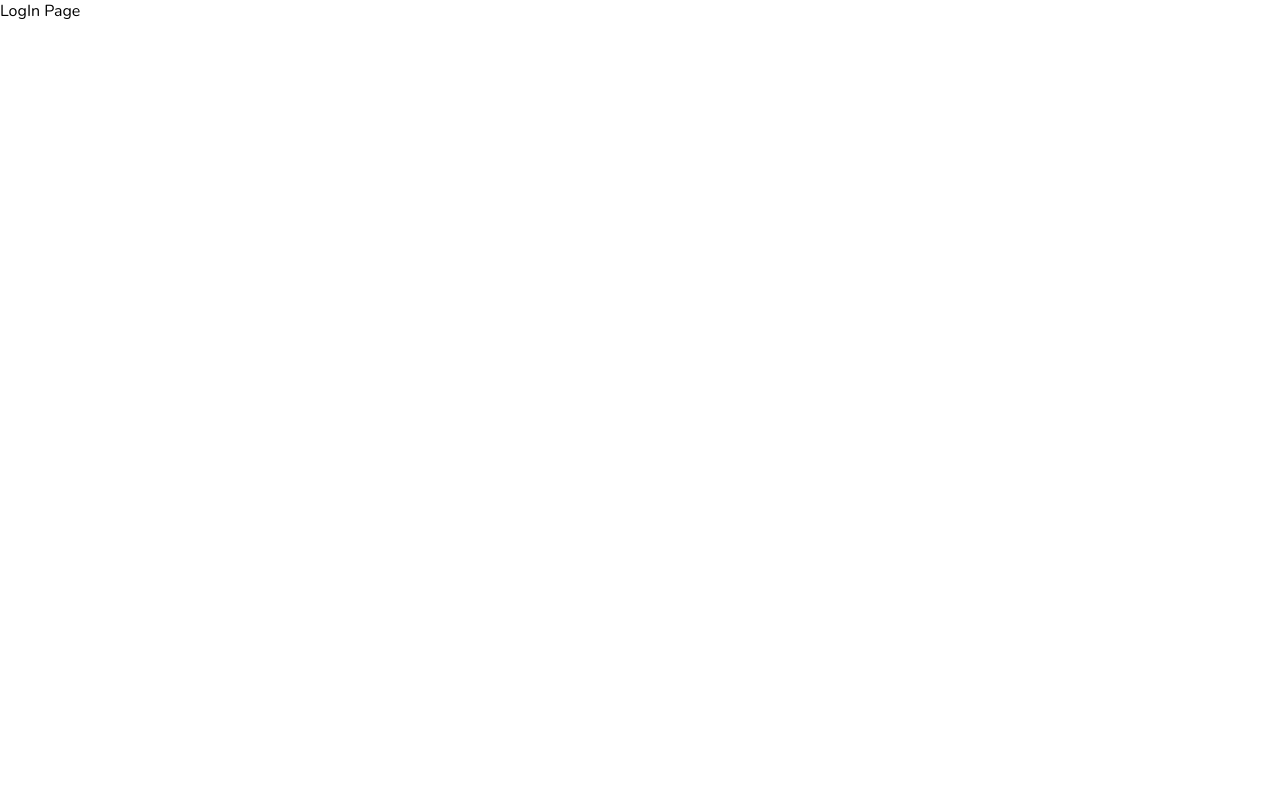
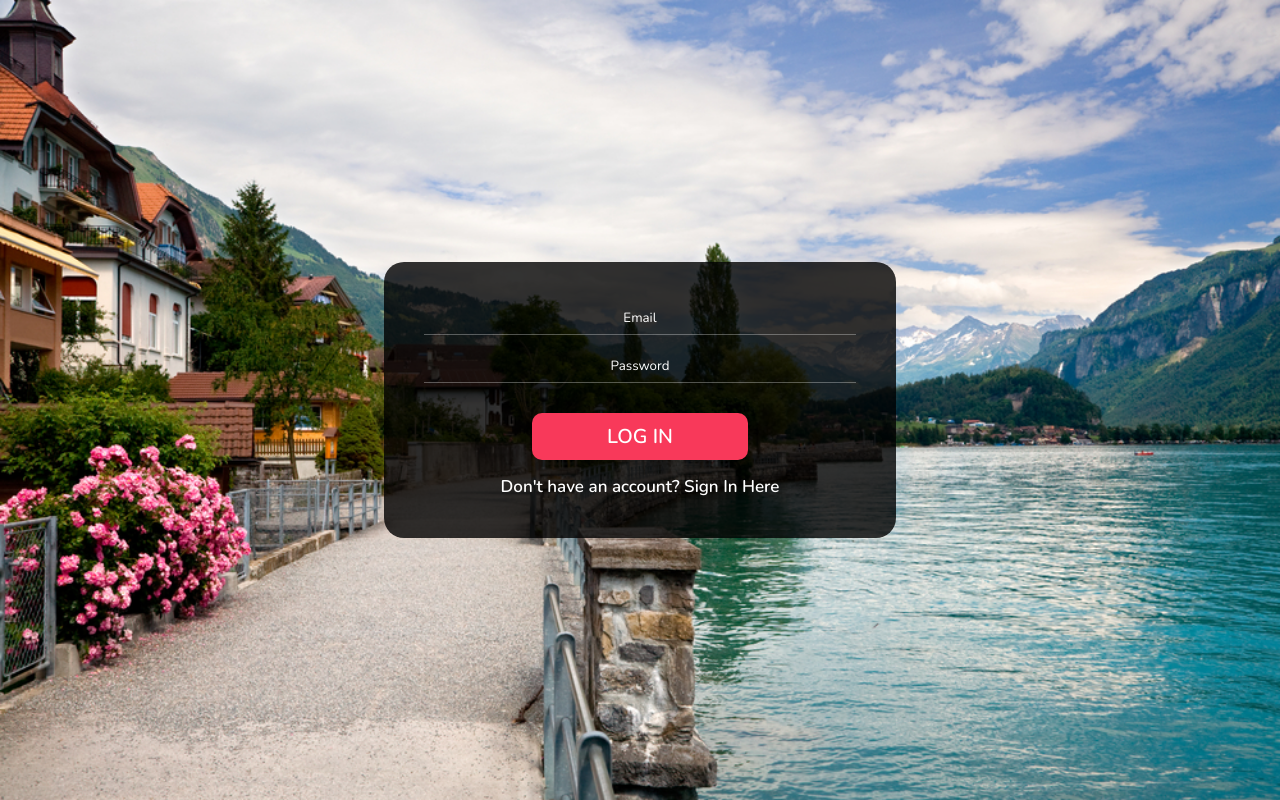
Before and after one commit to Lunatoic/DreamNEST, a React (Create React App) app in the folder client/: page /login in a window 1280 px wide. Built offline with nearby package versions, Linux system fonts and the light colour scheme.

Commit message:
LogIn page front-end designed.

```diff
--- a/client/src/pages/LoginPage.jsx
+++ b/client/src/pages/LoginPage.jsx
@@ -1,11 +1,36 @@
-import React from 'react'
+import React, { useState } from 'react'
+import '../styles/Login.scss'
 
 const LoginPage = () => {
+
+  const [email, setEmail] = useState("");
+  const [password, setPassword] = useState("");
+
+
   return (
-    <div>
-      LogIn Page
+    <div className="login">
+      <div className="login_content">
+        <form className="login_content_form">
+          <input
+            type="email"
+            placeholder="Email"
+            value={email}
+            onChange={(e) => setEmail(e.target.value)}
+            required
+          />
+          <input
+            type="password"
+            placeholder="Password"
+            value={password}
+            onChange={(e) => setPassword(e.target.value)}
+            required
+          />
+          <button type="submit">LOG IN</button>
+        </form>
+        <a href="/register">Don't have an account? Sign In Here</a>
+      </div>
     </div>
-  )
+  );
 }
 
 export default LoginPage
--- /dev/null
+++ b/client/src/styles/Login.scss
@@ -0,0 +1,93 @@
+@import "./variables.scss";
+@import "./breakpoints.scss";
+
+.login {
+  width: 100vw;
+  height: 100vh;
+  display: flex;
+  justify-content: center;
+  align-items: center;
+  flex-direction: column;
+  background: url("../../public/assets/login.jpg") center;
+  background-size: cover;
+
+  &_content {
+    display: flex;
+    flex-direction: column;
+    gap: 15px;
+    width: 40%;
+    padding: 40px;
+    background-color: rgba(0, 0, 0, 0.8);
+    border-radius: 20px;
+
+    @include lg {
+      width: 60%
+    }
+
+    @include mm {
+      width: 80%
+    }
+
+    &_form {
+      display: flex;
+      flex-direction: column;
+      align-items: center;
+      gap: 15px;
+
+      input {
+        width: 100%;
+        padding: 7px 15px;
+        background-color: transparent;
+        border: none;
+        border-bottom: 1px solid rgba(255, 255, 255, 0.3);
+        outline: none;
+        text-align: center;
+        color: white;
+
+        input:not(:placeholder-shown):focus {
+          background: transparent; /* or background: none; */
+        }
+
+        &::placeholder {
+          color: white;
+        }
+      }
+
+      button {
+        margin-top: 15px;
+
+        @include buttonStyle;
+        width: 50%;
+
+        &:hover {
+          box-shadow: 0 0 10px 3px rgba(255, 255, 255);
+        }
+      }
+    }
+
+    &_google {
+      width: 100%;
+      display: flex;
+      justify-content: center;
+      margin-top: 20px;
+    }
+
+    a {
+      text-decoration: none;
+      color: white;
+      font-size: 17px;
+      font-weight: 600;
+      text-align: center;
+
+      &:hover {
+        text-decoration: underline;
+      }
+    }
+
+    p {
+      color: white;
+      font-size: 13px;
+      text-align: center;
+    }
+  }
+}
```
